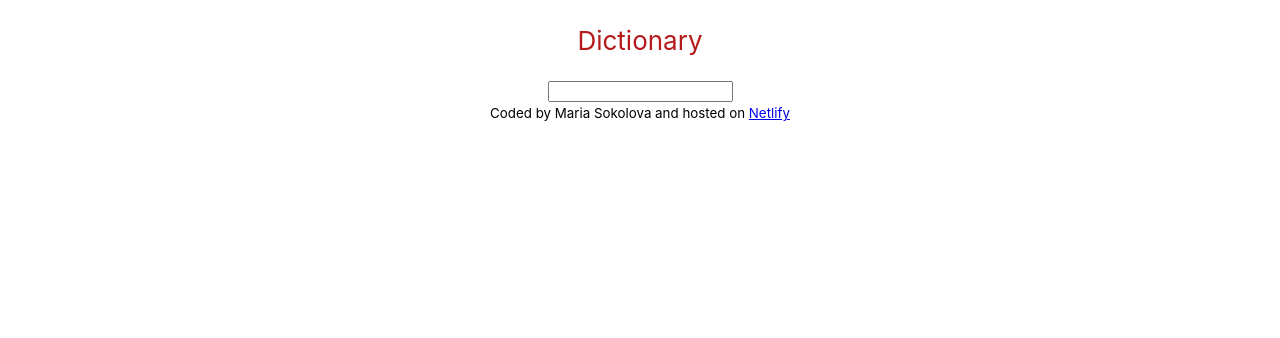
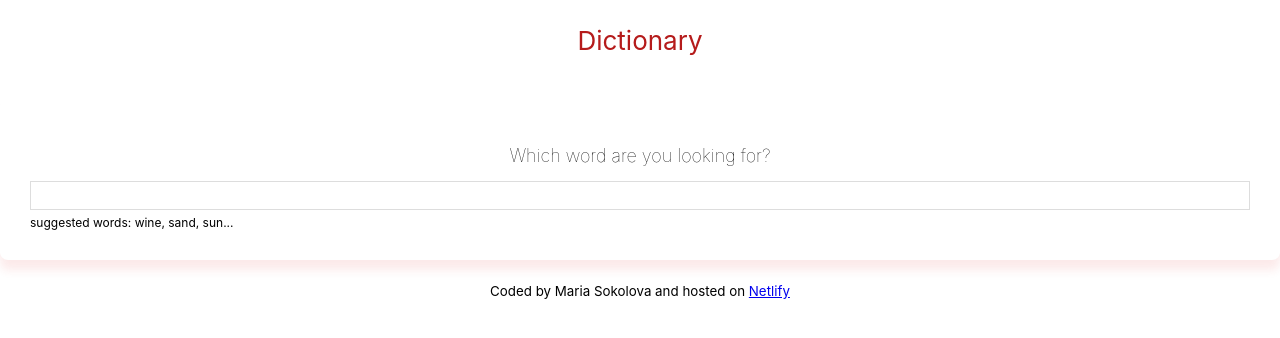
Before and after one commit to MariaASokolova/Dictionary-app, a React (Create React App) app: page / in a window 1280 px wide. Shown: the top 338 px of the page. Built offline with nearby package versions, Linux system fonts and the light colour scheme.

Commit message:
application styling enhancement

```diff
--- a/src/Dictionary.css
+++ b/src/Dictionary.css
@@ -0,0 +1,26 @@
+.Dictionary h1 {
+  font-size: 18px;
+  font-weight: 100;
+  margin-bottom: 15px;
+}
+
+.Dictionary section {
+  background-color: #ffffff;
+  padding: 30px;
+  border-radius: 8px;
+  box-shadow: 0 10px 10px rgba(229, 50, 50, 0.1);
+  margin: 20px 0;
+}
+
+.Dictionary input {
+  width: 100%;
+  padding: 6px 4px;
+  color: #333;
+  border: 1px solid #ddd;
+}
+
+.Dictionary .hint {
+  font-size: 12px;
+  margin-top: 5px;
+  text-align: left;
+}
--- a/src/Dictionary.js
+++ b/src/Dictionary.js
@@ -24,9 +24,13 @@ export default function Dictionary() {
 
   return (
     <div className="Dictionary">
-      <form onSubmit={search}>
-        <input type="search" onChange={handleKeywordChange} />
-      </form>
+      <section>
+        <h1>Which word are you looking for?</h1>
+        <form onSubmit={search}>
+          <input type="search" onChange={handleKeywordChange} />
+        </form>
+        <div className="hint">suggested words: wine, sand, sun...</div>
+      </section>
       <Results results={results} />
     </div>
   );
--- /dev/null
+++ b/src/Meaning.css
@@ -0,0 +1,11 @@
+.Meaning .definition {
+  font-size: 24px;
+  line-height: 1.5;
+  font-weight: thin;
+}
+
+.Meaning .example {
+  font-size: 13px;
+  opacity: 0.7;
+  font-style: italic;
+}
--- a/src/Meaning.js
+++ b/src/Meaning.js
@@ -1,5 +1,6 @@
 import React from "react";
 import Synonyms from "./Synonyms";
+import "./Meaning.css";
 
 export default function Meaning(props) {
   console.log(props.meaning);
@@ -9,13 +10,12 @@ export default function Meaning(props) {
       {props.meaning.definitions.map(function (definition, index) {
         return (
           <div key={index}>
-            <p>
-              <strong>Definition:</strong> {definition.definition}
-              <br />
-              <strong>Example:</strong>
-              <em>{definition.example}</em>
+            <div className="definition">{definition.definition}</div>
+
+            <div className="example">
+              {definition.example}
               <Synonyms synonyms={definition.synonyms} />
-            </p>
+            </div>
           </div>
         );
       })}
--- /dev/null
+++ b/src/Phonetics.css
@@ -0,0 +1,26 @@
+.Phonetics {
+  height: 50px;
+}
+
+.Phonetics-text {
+  margin-top: 10px;
+  margin-bottom: 10px;
+  opacity: 0.7;
+}
+
+.Phonetics a {
+  border: 1px solid #ddd;
+  text-decoration: none;
+  padding: 10px;
+  border-radius: 20px;
+  margin-top: 100px;
+  margin-right: 10px;
+  transition: all 150ms ease-in-out;
+}
+
+.Phonetics a:hover {
+  background: #b51b1b;
+  color: white;
+  border-radius: 20px;
+  padding: 10px;
+}
--- a/src/Phonetics.js
+++ b/src/Phonetics.js
@@ -1,4 +1,5 @@
 import React from "react";
+import "./Phonetics.css";
 
 export default function Phonetics(props) {
   return (
@@ -8,8 +9,8 @@ export default function Phonetics(props) {
         <a href={props.phonetic.audio} target="_blank" rel="noreferrer">
           Listen
         </a>
-        <br />
-        {props.phonetic.text}
+
+        <span className="Phonetics-text">{props.phonetic.text}</span>
       </div>
     )
   );
--- /dev/null
+++ b/src/Results.css
@@ -0,0 +1,6 @@
+.Results h2 {
+  font-size: 36px;
+  font-weight: 300;
+  line-height: 1.5;
+  color: #b51b1b;
+}
--- a/src/Results.js
+++ b/src/Results.js
@@ -1,11 +1,13 @@
 import React from "react";
 import Meaning from "./Meaning";
 import Phonetics from "./Phonetics";
+import "./Results.css";
 
 export default function Results(props) {
   if (props.results) {
     return (
       <div className="Results">
+        <section>
           <h2>{props.results.word}</h2>
           {props.results.phonetics.map(function (phonetic, index) {
             return (
@@ -14,6 +16,8 @@ export default function Results(props) {
               </div>
             );
           })}
+        </section>
+        <section>
           {props.results.meanings.map(function (meaning, index) {
             return (
               <div key={index}>
@@ -21,6 +25,7 @@ export default function Results(props) {
               </div>
             );
           })}
+        </section>
       </div>
     );
   } else {
--- /dev/null
+++ b/src/Synonyms.css
@@ -0,0 +1,9 @@
+.Synonyms {
+  margin-top: 30px;
+  padding: 0;
+}
+
+.Synonyms {
+  display: inline-block;
+  padding-right: 15px;
+}
--- a/src/Synonyms.js
+++ b/src/Synonyms.js
@@ -1,4 +1,5 @@
 import React from "react";
+import "./Synonyms.css";
 
 export default function Synonyms(props) {
   if (props.synonyms) {
```
Lines whose indentation alone changed are shown as unchanged.
